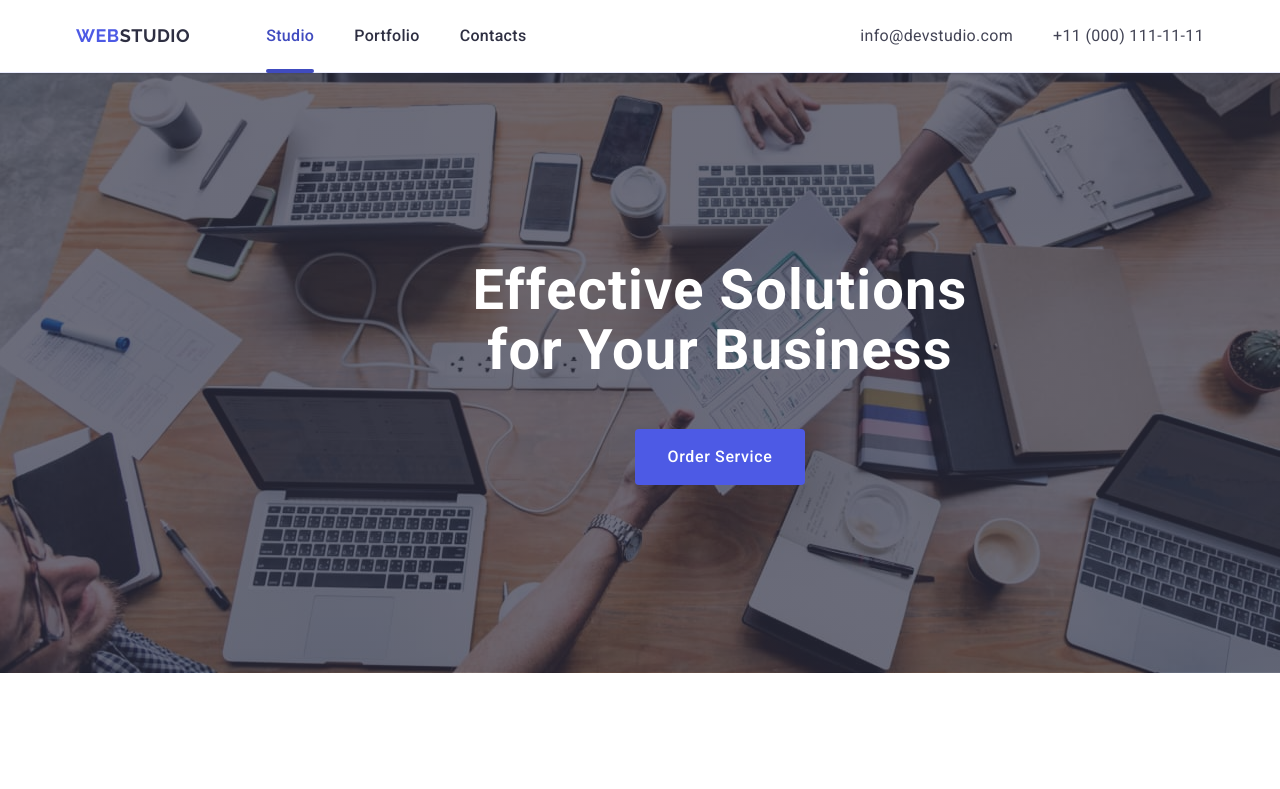
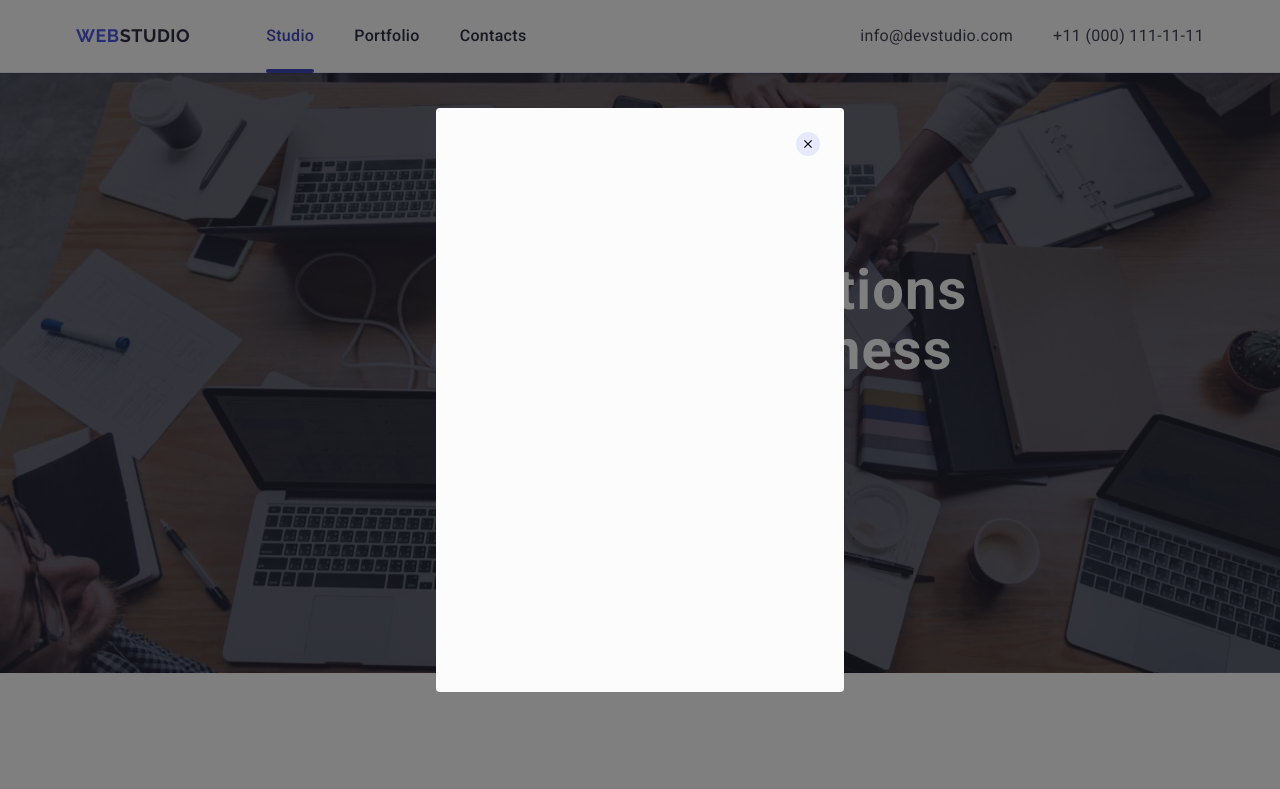
Before and after one commit to 0ntre/goit-markup-hw-05, a plain HTML site: page index.html in a window 1280 px wide. Shown: the top 789 px of the page. Drawn offline with nearby package versions, Linux system fonts and the light colour scheme.

Commit message:
Modal window added (empty)

```diff
--- a/css/styles.css
+++ b/css/styles.css
@@ -509,4 +509,56 @@ body {
   border: 0;
 }
 
+/* =============Backdrop============= */
+.backdrop {
+  position: fixed;
+  width: 100%;
+  height: 100%;
+  z-index: 9999999;
+  top: 0;
+  left: 0;
+  background-color: rgba(0, 0, 0, 0.5);
+  opacity: 0;
+  visibility: hidden;
+  pointer-events: none;
+  transition: opacity 250ms linear, visibility 250ms linear;
+}
+
+.backdrop.is-open {
+  opacity: 1;
+  visibility: visible;
+  pointer-events: auto;
+}
+
 /* =============Modal window============= */
+.modal {
+  position: absolute;
+  top: 50%;
+  left: 50%;
+  transform: translate(-50%, -50%);
+  width: 408px;
+  min-height: 584px;
+  border-radius: 4px;
+  background: #fcfcfc;
+}
+
+.modal-close-btn {
+  position: absolute;
+  top: 24px;
+  right: 24px;
+  padding: 0;
+  background-color: #e7e9fc;
+  border: rgba(0, 0, 0, 0.1);
+  border-radius: 50%;
+  line-height: 0;
+  width: 24px;
+  height: 24px;
+  transition: stroke 250ms linear;
+}
+
+.modal-close-btn:hover,
+.modal-close-btn:focus {
+  background-color: #404bbf;
+  border: inherit;
+  fill: #ffffff;
+}
--- a/index.html
+++ b/index.html
@@ -532,7 +532,21 @@
         </div>
       </div>
     </footer>
-    <!-- Modal window -->
-    <div></div>
+    <!-- Backdrop -->
+    <div class="backdrop is-open">
+      <!-- Modal window -->
+      <div class="modal">
+        <button class="modal-close-btn" type="button">
+          <svg
+            class="modal-close-btn-icon"
+            width="8"
+            height="8"
+            aria-label="close modal icon"
+          >
+            <use href="./images/icons.svg#icon-close"></use>
+          </svg>
+        </button>
+      </div>
+    </div>
   </body>
 </html>
```
